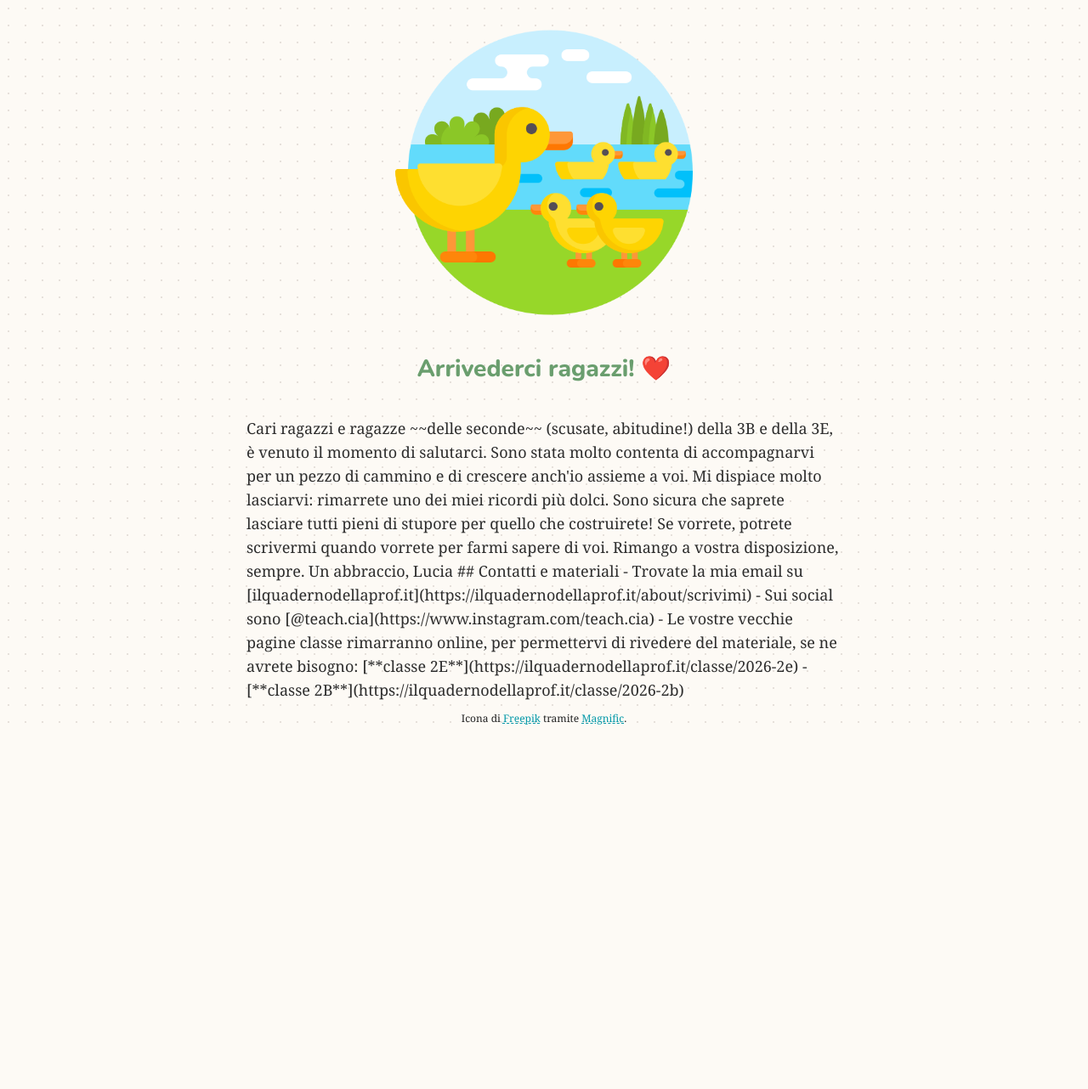
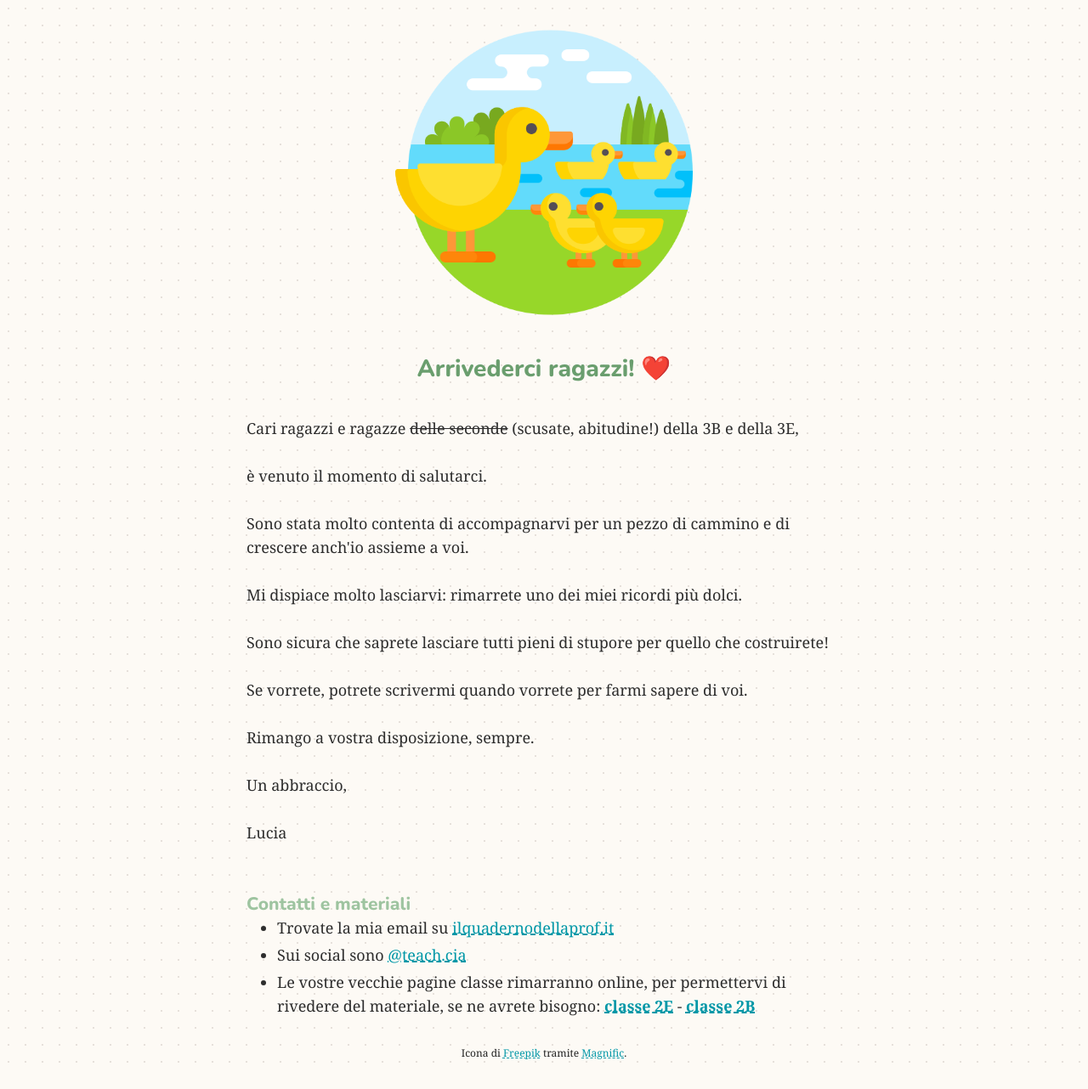
Before and after one commit to ilquadernodellaprof/ilquadernodellaprof.github.io, a Jekyll site: the page built from index.html, in a window 1280 px wide. Shown: the whole page at 85% size. Built offline with Jekyll 4.4.1, drawn with Linux system fonts in a browser that asks for light colours; before the commit the page ends 900 px from its top, so only the background shows below that.

Commit message:
End of site - part 2

```diff
--- a/index.html
+++ b/index.html
@@ -2,27 +2,28 @@
 layout: arrivederci
 period: ragazzi
 ---
+<p>Cari ragazzi e ragazze <del>delle seconde</del> (scusate, abitudine!) della 3B e della 3E,</p>
 
-Cari ragazzi e ragazze ~~delle seconde~~ (scusate, abitudine!) della 3B e della 3E,
+<p>è venuto il momento di salutarci.</p>
 
-è venuto il momento di salutarci.
+<p>Sono stata molto contenta di accompagnarvi per un pezzo di cammino e di crescere anch'io assieme a voi.</p>
 
-Sono stata molto contenta di accompagnarvi per un pezzo di cammino e di crescere anch'io assieme a voi.
+<p>Mi dispiace molto lasciarvi: rimarrete uno dei miei ricordi più dolci.</p>
 
-Mi dispiace molto lasciarvi: rimarrete uno dei miei ricordi più dolci.
+<p>Sono sicura che saprete lasciare tutti pieni di stupore per quello che costruirete!</p>
 
-Sono sicura che saprete lasciare tutti pieni di stupore per quello che costruirete!
+<p>Se vorrete, potrete scrivermi quando vorrete per farmi sapere di voi.</p>
 
-Se vorrete, potrete scrivermi quando vorrete per farmi sapere di voi.
+<p>Rimango a vostra disposizione, sempre.</p>
 
-Rimango a vostra disposizione, sempre.
+<p>Un abbraccio,</p>
 
-Un abbraccio,
+<p>Lucia</p>
 
-Lucia
+<h2>Contatti e materiali</h2>
 
-## Contatti e materiali
-
-- Trovate la mia email su [ilquadernodellaprof.it](https://ilquadernodellaprof.it/about/scrivimi)
-- Sui social sono [@teach.cia](https://www.instagram.com/teach.cia)
-- Le vostre vecchie pagine classe rimarranno online, per permettervi di rivedere del materiale, se ne avrete bisogno: [**classe 2E**](https://ilquadernodellaprof.it/classe/2026-2e) - [**classe 2B**](https://ilquadernodellaprof.it/classe/2026-2b)
+<ul>
+  <li>Trovate la mia email su <a href="https://ilquadernodellaprof.it/about/scrivimi">ilquadernodellaprof.it</a></li>
+  <li>Sui social sono <a href="https://www.instagram.com/teach.cia">@teach.cia</a></li>
+  <li>Le vostre vecchie pagine classe rimarranno online, per permettervi di rivedere del materiale, se ne avrete bisogno: <a href="https://ilquadernodellaprof.it/classe/2026-2e"><strong>classe 2E</strong></a> - <a href="https://ilquadernodellaprof.it/classe/2026-2b"><strong>classe 2B</strong></a></li>
+</ul>
```
